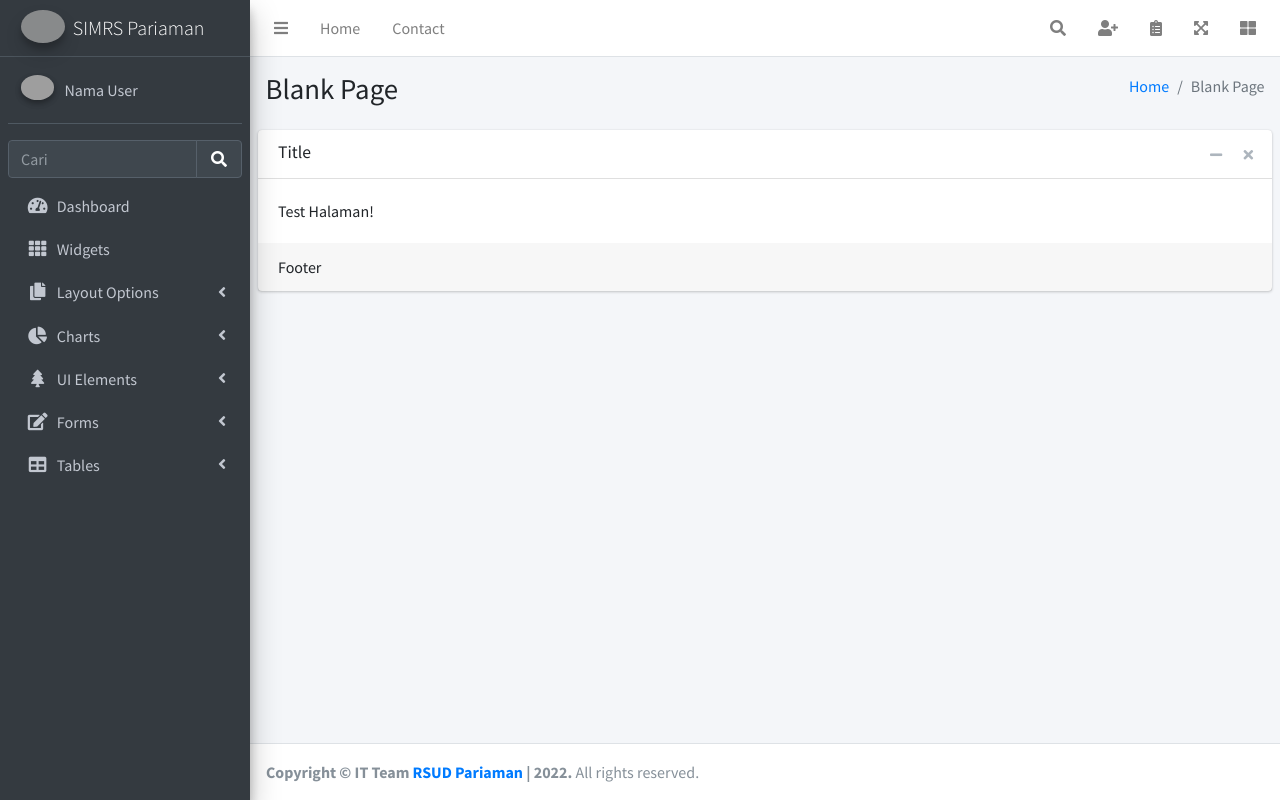
After one commit to putrapuices/SIMRS, a CodeIgniter 4 app: template app/Views/dashboard/index.php in a window 1280 px wide. The commit adds this page. Run offline with PHP 8.4 and a stand-in for CodeIgniter, Linux system fonts and the light colour scheme; the template is opened without the code that fills it: most values are stand-ins (such as "Sample title", 1, 10 or a date in 2020); some libraries are stand-ins or nearby versions; grey boxes are pictures that could not be loaded.

Commit message:
Hapus Message Popup saat load, ubah controller Dashboar, dan Edit template AdminLTE3

```diff
--- /dev/null
+++ b/app/Views/dashboard/index.php
@@ -0,0 +1,55 @@
+<?= $this->extend('layout/template'); ?>
+
+<?= $this->section('content'); ?>
+<!-- Content Wrapper. Contains page content -->
+<div class="content-wrapper">
+    <!-- Content Header (Page header) -->
+    <section class="content-header">
+        <div class="container-fluid">
+            <div class="row mb-2">
+                <div class="col-sm-6">
+                    <h1>Blank Page</h1>
+                </div>
+                <div class="col-sm-6">
+                    <ol class="breadcrumb float-sm-right">
+                        <li class="breadcrumb-item"><a href="#">Home</a></li>
+                        <li class="breadcrumb-item active">Blank Page</li>
+                    </ol>
+                </div>
+            </div>
+        </div><!-- /.container-fluid -->
+    </section>
+
+    <!-- Main content -->
+    <section class="content">
+
+        <!-- Default box -->
+        <div class="card">
+            <div class="card-header">
+                <h3 class="card-title">Title</h3>
+
+                <div class="card-tools">
+                    <button type="button" class="btn btn-tool" data-card-widget="collapse" title="Collapse">
+                        <i class="fas fa-minus"></i>
+                    </button>
+                    <button type="button" class="btn btn-tool" data-card-widget="remove" title="Remove">
+                        <i class="fas fa-times"></i>
+                    </button>
+                </div>
+            </div>
+            <div class="card-body">
+                Test Halaman!
+            </div>
+            <!-- /.card-body -->
+            <div class="card-footer">
+                Footer
+            </div>
+            <!-- /.card-footer-->
+        </div>
+        <!-- /.card -->
+
+    </section>
+    <!-- /.content -->
+</div>
+<!-- /.content-wrapper -->
+<?= $this->endSection(); ?>
--- /dev/null
+++ b/app/Views/layout/side_menu.php
@@ -0,0 +1,272 @@
+<!-- Main Sidebar Container -->
+<aside class="main-sidebar sidebar-dark-primary elevation-4">
+    <!-- Brand Logo -->
+    <a href="#" class="brand-link">
+        <img src="<?= base_url('dist/img/logo/rsud_pariaman.png') ?>" alt="AdminLTE Logo" class="brand-image img-circle elevation-3" style="opacity: .8">
+        <span class="brand-text font-weight-light">SIMRS Pariaman</span>
+    </a>
+
+    <!-- Sidebar -->
+    <div class="sidebar">
+        <!-- Sidebar user (optional) -->
+        <div class="user-panel mt-3 pb-3 mb-3 d-flex">
+            <div class="image">
+                <img src="<?= base_url('dist/img/user2-160x160.jpg') ?>" class="img-circle elevation-2" alt="User Image">
+            </div>
+            <div class="info">
+                <a href="#" class="d-block">Nama User</a>
+            </div>
+        </div>
+
+        <!-- SidebarSearch Form -->
+        <div class="form-inline">
+            <div class="input-group" data-widget="sidebar-search">
+                <input class="form-control form-control-sidebar" type="search" placeholder="Cari" aria-label="Search">
+                <div class="input-group-append">
+                    <button class="btn btn-sidebar">
+                        <i class="fas fa-search fa-fw"></i>
+                    </button>
+                </div>
+            </div>
+        </div>
+
+        <!-- Sidebar Menu -->
+        <nav class="mt-2">
+            <ul class="nav nav-pills nav-sidebar flex-column" data-widget="treeview" role="menu" data-accordion="false">
+                <!-- Add icons to the links using the .nav-icon class
+               with font-awesome or any other icon font library -->
+                <li class="nav-item">
+                    <a href="#" class="nav-link">
+                        <i class="nav-icon fas fa-tachometer-alt"></i>
+                        <p>Dashboard</p>
+                    </a>
+                </li>
+                <li class="nav-item">
+                    <a href="../widgets.html" class="nav-link">
+                        <i class="nav-icon fas fa-th"></i>
+                        <p>Widgets</p>
+                    </a>
+                </li>
+                <li class="nav-item">
+                    <a href="#" class="nav-link">
+                        <i class="nav-icon fas fa-copy"></i>
+                        <p>
+                            Layout Options
+                            <i class="fas fa-angle-left right"></i>
+                        </p>
+                    </a>
+                    <ul class="nav nav-treeview">
+                        <li class="nav-item">
+                            <a href="../layout/top-nav.html" class="nav-link">
+                                <i class="far fa-circle nav-icon"></i>
+                                <p>Top Navigation</p>
+                            </a>
+                        </li>
+                        <li class="nav-item">
+                            <a href="../layout/top-nav-sidebar.html" class="nav-link">
+                                <i class="far fa-circle nav-icon"></i>
+                                <p>Top Navigation + Sidebar</p>
+                            </a>
+                        </li>
+                        <li class="nav-item">
+                            <a href="../layout/boxed.html" class="nav-link">
+                                <i class="far fa-circle nav-icon"></i>
+                                <p>Boxed</p>
+                            </a>
+                        </li>
+                        <li class="nav-item">
+                            <a href="../layout/fixed-sidebar.html" class="nav-link">
+                                <i class="far fa-circle nav-icon"></i>
+                                <p>Fixed Sidebar</p>
+                            </a>
+                        </li>
+                        <li class="nav-item">
+                            <a href="../layout/fixed-sidebar-custom.html" class="nav-link">
+                                <i class="far fa-circle nav-icon"></i>
+                                <p>Fixed Sidebar <small>+ Custom Area</small></p>
+                            </a>
+                        </li>
+                        <li class="nav-item">
+                            <a href="../layout/fixed-topnav.html" class="nav-link">
+                                <i class="far fa-circle nav-icon"></i>
+                                <p>Fixed Navbar</p>
+                            </a>
+                        </li>
+                        <li class="nav-item">
+                            <a href="../layout/fixed-footer.html" class="nav-link">
+                                <i class="far fa-circle nav-icon"></i>
+                                <p>Fixed Footer</p>
+                            </a>
+                        </li>
+                        <li class="nav-item">
+                            <a href="../layout/collapsed-sidebar.html" class="nav-link">
+                                <i class="far fa-circle nav-icon"></i>
+                                <p>Collapsed Sidebar</p>
+                            </a>
+                        </li>
+                    </ul>
+                </li>
+                <li class="nav-item">
+                    <a href="#" class="nav-link">
+                        <i class="nav-icon fas fa-chart-pie"></i>
+                        <p>
+                            Charts
+                            <i class="right fas fa-angle-left"></i>
+                        </p>
+                    </a>
+                    <ul class="nav nav-treeview">
+                        <li class="nav-item">
+                            <a href="../charts/chartjs.html" class="nav-link">
+                                <i class="far fa-circle nav-icon"></i>
+                                <p>ChartJS</p>
+                            </a>
+                        </li>
+                        <li class="nav-item">
+                            <a href="../charts/flot.html" class="nav-link">
+                                <i class="far fa-circle nav-icon"></i>
+                                <p>Flot</p>
+                            </a>
+                        </li>
+                        <li class="nav-item">
+                            <a href="../charts/inline.html" class="nav-link">
+                                <i class="far fa-circle nav-icon"></i>
+                                <p>Inline</p>
+                            </a>
+                        </li>
+                        <li class="nav-item">
+                            <a href="../charts/uplot.html" class="nav-link">
+                                <i class="far fa-circle nav-icon"></i>
+                                <p>uPlot</p>
+                            </a>
+                        </li>
+                    </ul>
+                </li>
+                <li class="nav-item">
+                    <a href="#" class="nav-link">
+                        <i class="nav-icon fas fa-tree"></i>
+                        <p>
+                            UI Elements
+                            <i class="fas fa-angle-left right"></i>
+                        </p>
+                    </a>
+                    <ul class="nav nav-treeview">
+                        <li class="nav-item">
+                            <a href="../UI/general.html" class="nav-link">
+                                <i class="far fa-circle nav-icon"></i>
+                                <p>General</p>
+                            </a>
+                        </li>
+                        <li class="nav-item">
+                            <a href="../UI/icons.html" class="nav-link">
+                                <i class="far fa-circle nav-icon"></i>
+                                <p>Icons</p>
+                            </a>
+                        </li>
+                        <li class="nav-item">
+                            <a href="../UI/buttons.html" class="nav-link">
+                                <i class="far fa-circle nav-icon"></i>
+                                <p>Buttons</p>
+                            </a>
+                        </li>
+                        <li class="nav-item">
+                            <a href="../UI/sliders.html" class="nav-link">
+                                <i class="far fa-circle nav-icon"></i>
+                                <p>Sliders</p>
+                            </a>
+                        </li>
+                        <li class="nav-item">
+                            <a href="../UI/modals.html" class="nav-link">
+                                <i class="far fa-circle nav-icon"></i>
+                                <p>Modals & Alerts</p>
+                            </a>
+                        </li>
+                        <li class="nav-item">
+                            <a href="../UI/navbar.html" class="nav-link">
+                                <i class="far fa-circle nav-icon"></i>
+                                <p>Navbar & Tabs</p>
+                            </a>
+                        </li>
+                        <li class="nav-item">
+                            <a href="../UI/timeline.html" class="nav-link">
+                                <i class="far fa-circle nav-icon"></i>
+                                <p>Timeline</p>
+                            </a>
+                        </li>
+                        <li class="nav-item">
+                            <a href="../UI/ribbons.html" class="nav-link">
+                                <i class="far fa-circle nav-icon"></i>
+                                <p>Ribbons</p>
+                            </a>
+                        </li>
+                    </ul>
+                </li>
+                <li class="nav-item">
+                    <a href="#" class="nav-link">
+                        <i class="nav-icon fas fa-edit"></i>
+                        <p>
+                            Forms
+                            <i class="fas fa-angle-left right"></i>
+                        </p>
+                    </a>
+                    <ul class="nav nav-treeview">
+                        <li class="nav-item">
+                            <a href="../forms/general.html" class="nav-link">
+                                <i class="far fa-circle nav-icon"></i>
+                                <p>General Elements</p>
+                            </a>
+                        </li>
+                        <li class="nav-item">
+                            <a href="../forms/advanced.html" class="nav-link">
+                                <i class="far fa-circle nav-icon"></i>
+                                <p>Advanced Elements</p>
+                            </a>
+                        </li>
+                        <li class="nav-item">
+                            <a href="../forms/editors.html" class="nav-link">
+                                <i class="far fa-circle nav-icon"></i>
+                                <p>Editors</p>
+                            </a>
+                        </li>
+                        <li class="nav-item">
+                            <a href="../forms/validation.html" class="nav-link">
+                                <i class="far fa-circle nav-icon"></i>
+                                <p>Validation</p>
+                            </a>
+                        </li>
+                    </ul>
+                </li>
+                <li class="nav-item">
+                    <a href="#" class="nav-link">
+                        <i class="nav-icon fas fa-table"></i>
+                        <p>
+                            Tables
+                            <i class="fas fa-angle-left right"></i>
+                        </p>
+                    </a>
+                    <ul class="nav nav-treeview">
+                        <li class="nav-item">
+                            <a href="../tables/simple.html" class="nav-link">
+                                <i class="far fa-circle nav-icon"></i>
+                                <p>Simple Tables</p>
+                            </a>
+                        </li>
+                        <li class="nav-item">
+                            <a href="../tables/data.html" class="nav-link">
+                                <i class="far fa-circle nav-icon"></i>
+                                <p>DataTables</p>
+                            </a>
+                        </li>
+                        <li class="nav-item">
+                            <a href="../tables/jsgrid.html" class="nav-link">
+                                <i class="far fa-circle nav-icon"></i>
+                                <p>jsGrid</p>
+                            </a>
+                        </li>
+                    </ul>
+                </li>
+            </ul>
+        </nav>
+        <!-- /.sidebar-menu -->
+    </div>
+    <!-- /.sidebar -->
+</aside>
--- /dev/null
+++ b/app/Views/layout/template.php
@@ -0,0 +1,60 @@
+<!DOCTYPE html>
+<html lang="en">
+
+<head>
+    <meta charset="utf-8">
+    <meta name="viewport" content="width=device-width, initial-scale=1">
+    <title><?= $title ?></title>
+    <link rel="shortcut icon" href="<?= base_url('dist/img/logo/rsud_pariaman.png') ?>" type="image/x-icon">
+
+    <!-- Google Font: Source Sans Pro -->
+    <link rel="stylesheet" href="https://fonts.googleapis.com/css?family=Source+Sans+Pro:300,400,400i,700&display=fallback">
+    <!-- Font Awesome -->
+    <!-- Font Awesome -->
+    <link rel="stylesheet" href="<?= base_url('plugins/fontawesome-free/css/all.min.css') ?>">
+    <!-- Theme style -->
+    <link rel="stylesheet" href="<?= base_url('dist/css/adminlte.min.css') ?>">
+</head>
+
+<body class="hold-transition sidebar-mini layout-fixed layout navbar-fixed">
+    <!-- Site wrapper -->
+    <div class="wrapper">
+        <!-- Top Menu -->
+        <?= $this->include('layout/top_menu'); ?>
+        <!-- Akhir Top Menu -->
+
+        <!-- Side Menu -->
+        <?= $this->include('layout/side_menu'); ?>
+        <!-- Akhir Side Menu -->
+
+        <!-- Isi Kontent -->
+        <?= $this->renderSection('content'); ?>
+        <!-- Akhir Isi Kontent -->
+
+        <footer class="main-footer">
+            <strong>Copyright © IT Team <a href="https://rsudpariaman.sumbarprov.go.id/">RSUD Pariaman</a> | <?php echo date('Y'); ?>.</strong> All rights reserved.
+        </footer>
+
+        <!-- Control Sidebar -->
+        <aside class="control-sidebar control-sidebar-dark">
+            <!-- Control sidebar content goes here -->
+        </aside>
+        <!-- /.control-sidebar -->
+    </div>
+    <!-- ./wrapper -->
+
+    <!-- jQuery -->
+    <script src="<?= base_url('plugins/jquery/jquery.min.js') ?>"></script>
+    <!-- Bootstrap 4 -->
+    <script src="<?= base_url('plugins/bootstrap/js/bootstrap.bundle.min.js') ?>"></script>
+    <!-- AdminLTE App -->
+    <script src="<?= base_url('dist/js/adminlte.min.js') ?>"></script>
+    <!-- AdminLTE for demo purposes -->
+    <script src="<?= base_url('dist/js/demo.js') ?>"></script>
+
+    <!-- page script -->
+    <?= $this->renderSection('script') ?>
+    <!-- akhir page script -->
+</body>
+
+</html>
--- /dev/null
+++ b/app/Views/layout/top_menu.php
@@ -0,0 +1,65 @@
+<!-- Navbar -->
+<nav class="main-header navbar navbar-expand navbar-white navbar-light">
+    <!-- Left navbar links -->
+    <ul class="navbar-nav">
+        <li class="nav-item">
+            <a class="nav-link" data-widget="pushmenu" href="#" role="button"><i class="fas fa-bars"></i></a>
+        </li>
+        <li class="nav-item d-none d-sm-inline-block">
+            <a href="../../index3.html" class="nav-link">Home</a>
+        </li>
+        <li class="nav-item d-none d-sm-inline-block">
+            <a href="#" class="nav-link">Contact</a>
+        </li>
+    </ul>
+
+    <!-- Right navbar links -->
+    <ul class="navbar-nav ml-auto">
+        <!-- Navbar Search -->
+        <li class="nav-item">
+            <a class="nav-link" data-widget="navbar-search" href="#" role="button" title="Cari Pasien">
+                <i class="fas fa-search"></i>
+            </a>
+            <div class="navbar-search-block">
+                <form class="form-inline">
+                    <div class="input-group input-group-sm">
+                        <input class="form-control form-control-navbar" type="search" placeholder="Cari Nama Pasien / Nomor MR / Nomor Identitas / Nomor BPJS" aria-label="Search">
+                        <div class="input-group-append">
+                            <button class="btn btn-navbar" type="submit">
+                                <i class="fas fa-search"></i>
+                            </button>
+                            <button class="btn btn-navbar" type="button" data-widget="navbar-search">
+                                <i class="fas fa-times"></i>
+                            </button>
+                        </div>
+                    </div>
+                </form>
+            </div>
+        </li>
+
+        <!-- Tambah Pasien Menu -->
+        <li class="nav-item">
+            <a class="nav-link" href="#" title="Tambah Pasien">
+                <i class="fas fa-user-plus"></i>
+            </a>
+        </li>
+
+        <!-- List Data Pasien Menu -->
+        <li class="nav-item">
+            <a class="nav-link" href="#" title="List Data Pasien">
+                <i class="fas fa-clipboard-list"></i>
+            </a>
+        </li>
+        <li class="nav-item">
+            <a class="nav-link" data-widget="fullscreen" href="#" role="button" title="Fullscreen">
+                <i class="fas fa-expand-arrows-alt"></i>
+            </a>
+        </li>
+        <li class="nav-item">
+            <a class="nav-link" data-widget="control-sidebar" data-slide="true" href="#" role="button">
+                <i class="fas fa-th-large"></i>
+            </a>
+        </li>
+    </ul>
+</nav>
+<!-- /.navbar -->
--- a/app/Views/partial/side_menu.php
+++ b/app/Views/partial/side_menu.php
@@ -2,8 +2,8 @@
 <aside class="main-sidebar sidebar-dark-primary elevation-4">
   <!-- Brand Logo -->
   <a href="../../index3.html" class="brand-link">
-      <img src="../../dist/img/AdminLTELogo.png" alt="AdminLTE Logo" class="brand-image img-circle elevation-3" style="opacity: .8">
-      <span class="brand-text font-weight-light">AdminLTE 3</span>
+    <img src="../../dist/img/logo/rsud_pariaman.png" alt="AdminLTE Logo" class="brand-image img-circle elevation-3" style="opacity: .8">
+    <span class="brand-text font-weight-light">SIMRS Pariaman</span>
   </a>
 
   <!-- Sidebar -->
--- a/app/Views/partial/top_menu.php
+++ b/app/Views/partial/top_menu.php
@@ -47,7 +47,7 @@
         <a href="#" class="dropdown-item">
           <!-- Message Start -->
           <div class="media">
-            <img src="<?=base_url('dist/img/user1-128x128.jpg')?>" alt="User Avatar" class="img-size-50 mr-3 img-circle">
+            <img src="<?= base_url('dist/img/user1-128x128.jpg') ?>" alt="User Avatar" class="img-size-50 mr-3 img-circle">
             <div class="media-body">
               <h3 class="dropdown-item-title">
                 Brad Diesel
@@ -63,7 +63,7 @@
         <a href="#" class="dropdown-item">
           <!-- Message Start -->
           <div class="media">
-            <img src="<?=base_url('dist/img/user8-128x128.jpg')?>" alt="User Avatar" class="img-size-50 mr-3 img-circle">
+            <img src="<?= base_url('dist/img/user8-128x128.jpg') ?>" alt="User Avatar" class="img-size-50 mr-3 img-circle">
             <div class="media-body">
               <h3 class="dropdown-item-title">
                 John Pierce
@@ -79,7 +79,7 @@
         <a href="#" class="dropdown-item">
           <!-- Message Start -->
           <div class="media">
-            <img src="<?=base_url('dist/img/user3-128x128.jpg')?>" alt="User Avatar" class="img-size-50 mr-3 img-circle">
+            <img src="<?= base_url('dist/img/user3-128x128.jpg') ?>" alt="User Avatar" class="img-size-50 mr-3 img-circle">
             <div class="media-body">
               <h3 class="dropdown-item-title">
                 Nora Silvester
```
Also changed, not shown: app/Controllers/Dashboard.php (+7 -6 lines), app/Views/errors/html/error_exception.php (+24 -20 lines), app/Views/partial/footer.php (+6 -5 lines), app/Views/partial/header.php (+10 -7 lines), 2 other files. Lines whose indentation alone changed are shown as unchanged.
